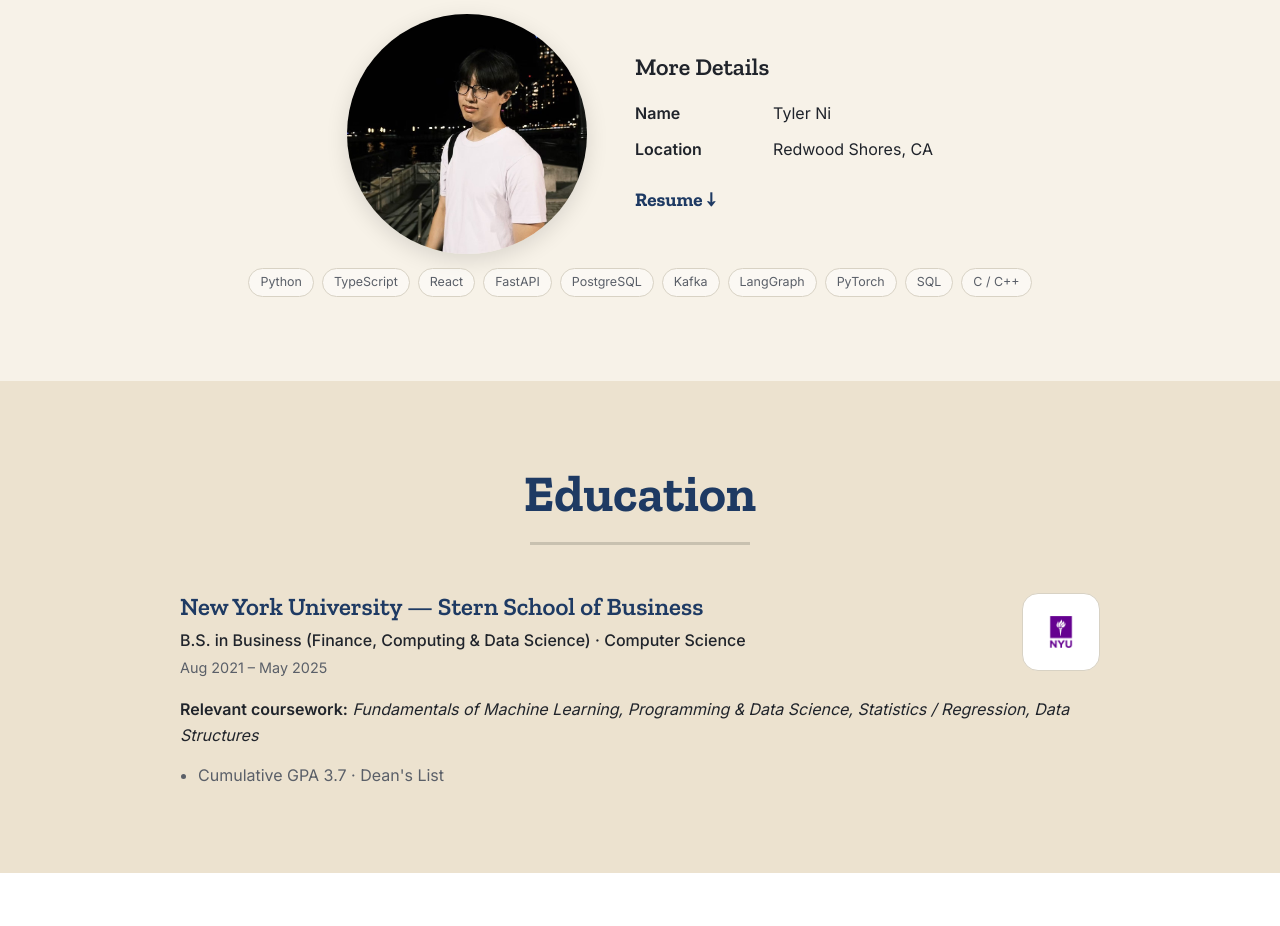
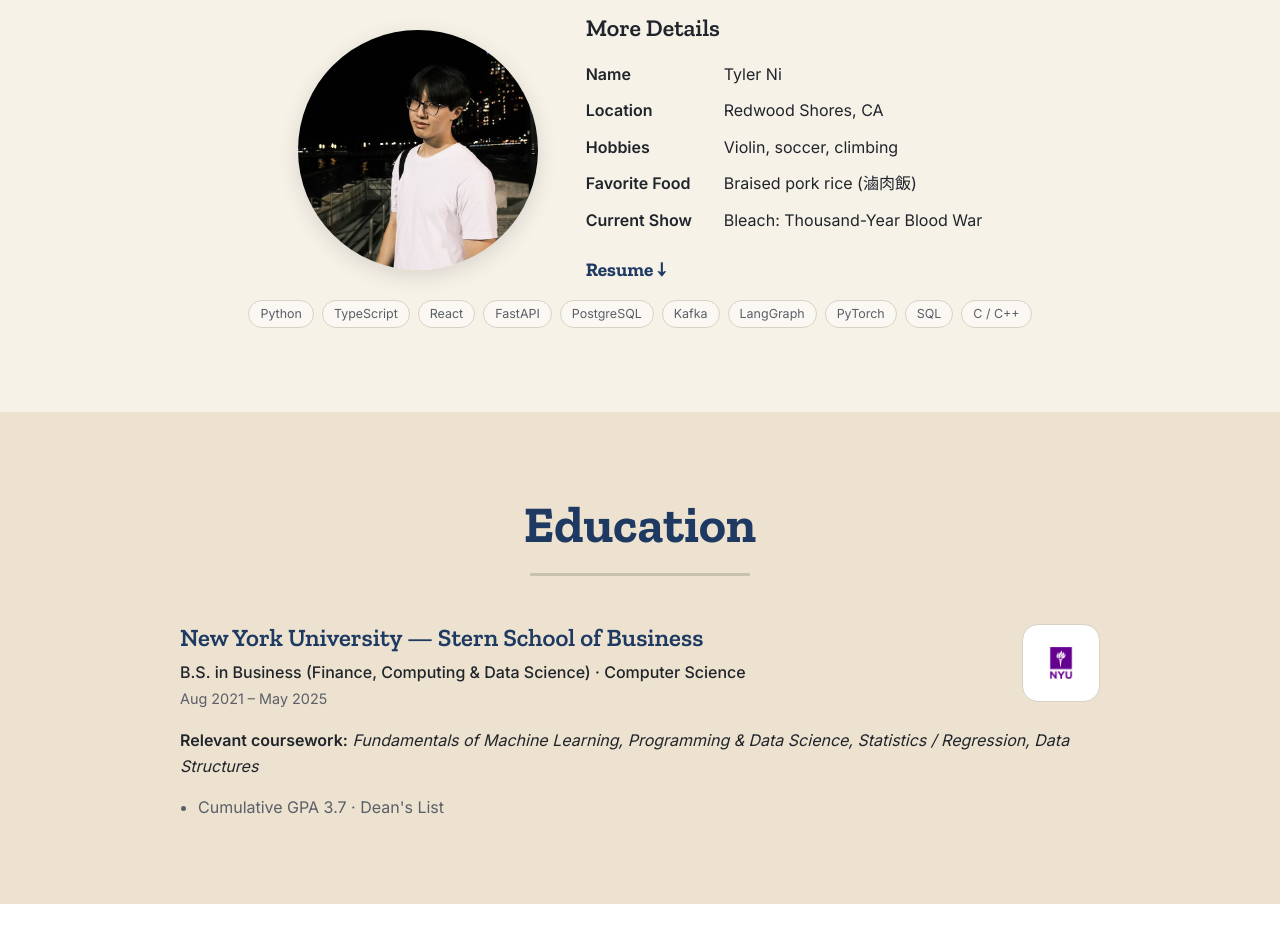
Before and after one commit to curryman888x/teeny_personal_website, a React (Vite) app in the folder frontend/: page / in a window 1280 px wide. Shown: the part 1200-2126 px from the top of the page. Built offline with nearby package versions, Linux system fonts and the light colour scheme; no server answers.

Commit message:
add about me details

```diff
--- a/frontend/src/content.ts
+++ b/frontend/src/content.ts
@@ -30,10 +30,9 @@ export const content: SiteContent = {
     details: [
       { label: "Name", value: "Tyler Ni" },
       { label: "Location", value: "Redwood Shores, CA" },
-      // Add more rows to taste, mirroring the reference site:
-      // { label: "Hobbies", value: "..." },
-      // { label: "Favorite Food", value: "..." },
-      // { label: "Currently", value: "..." },
+      { label: "Hobbies", value: "Violin, soccer, climbing" },
+      { label: "Favorite Food", value: "Braised pork rice (滷肉飯)" },
+      { label: "Current Show", value: "Bleach: Thousand-Year Blood War" },
     ],
     resumeFile: "resume.pdf", // add a (scrubbed) frontend/public/resume.pdf
   },
```
